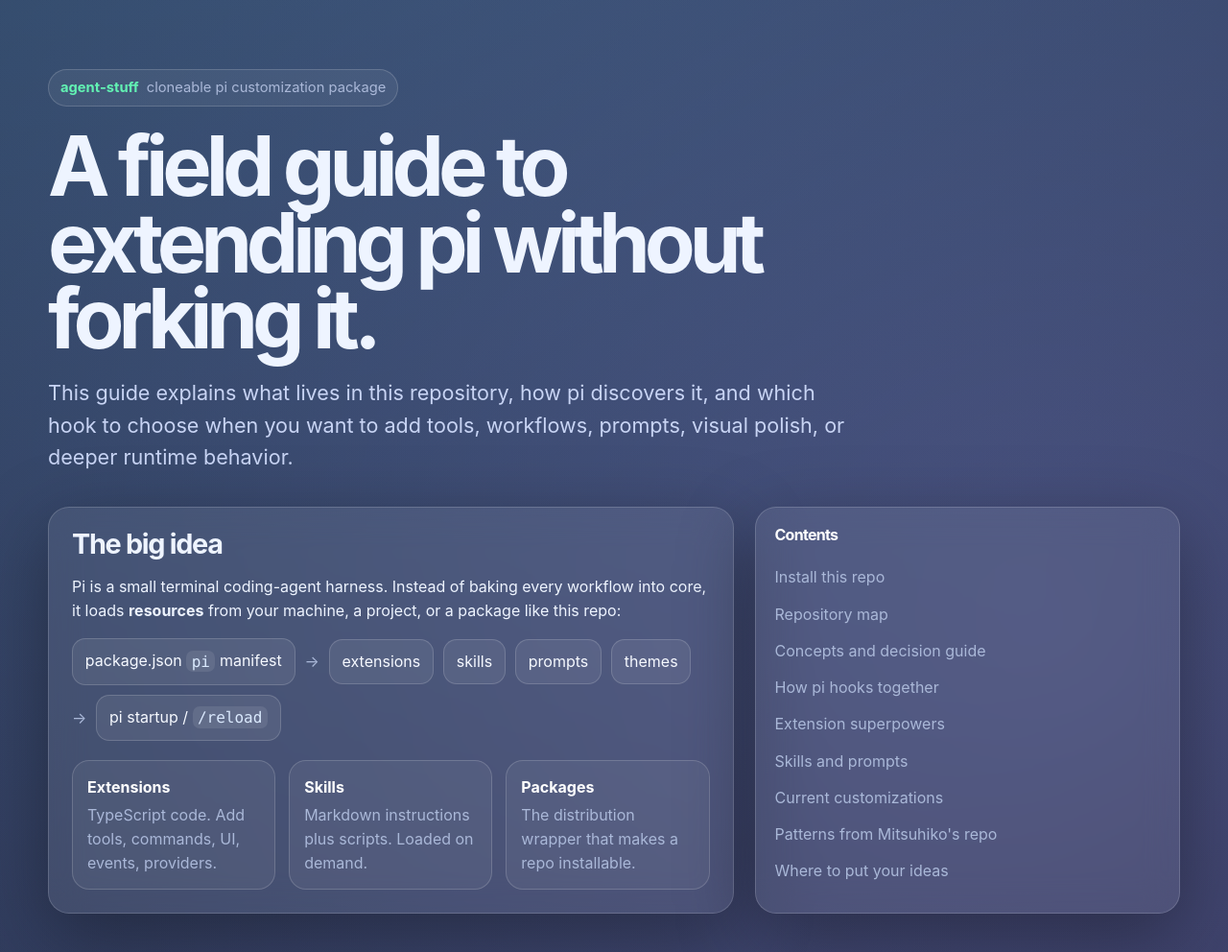
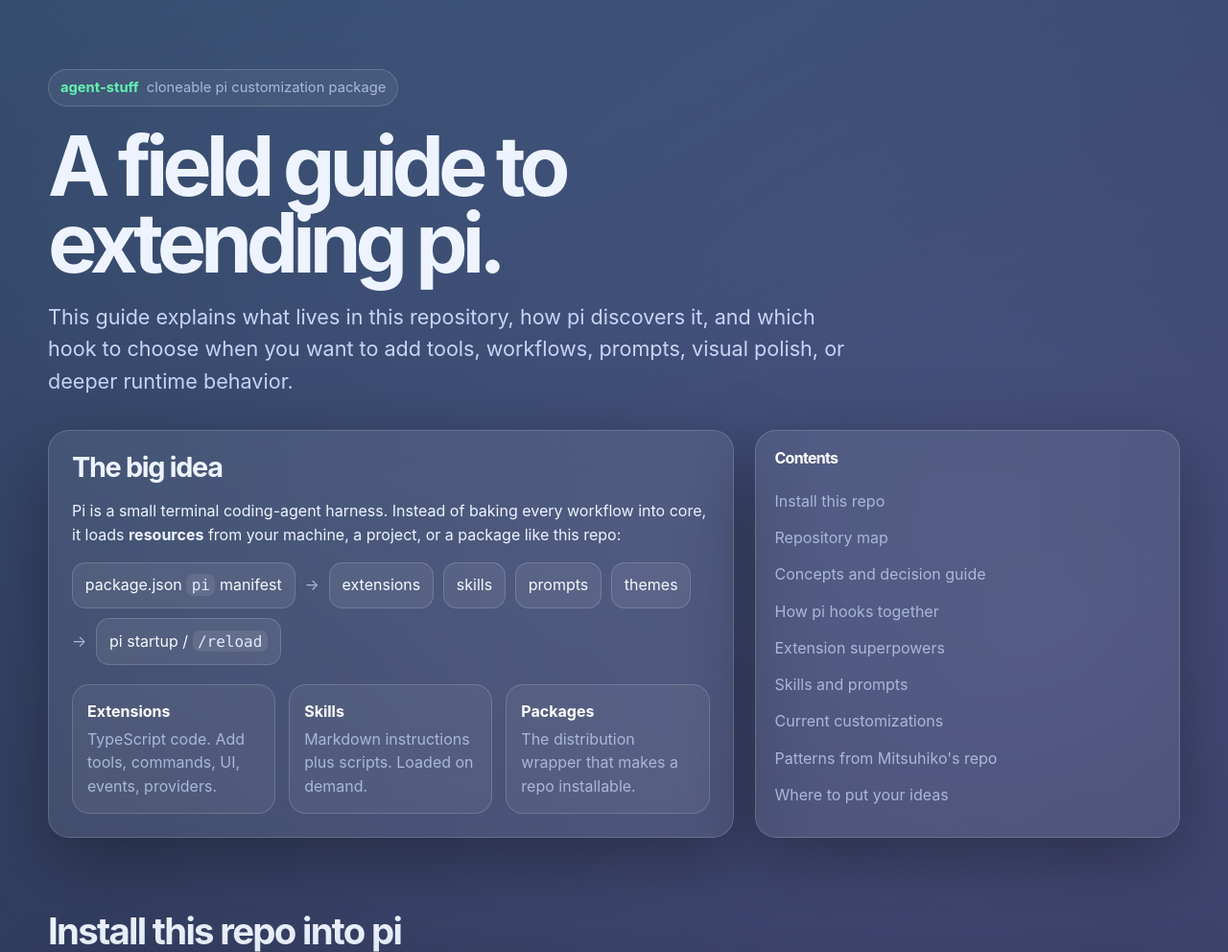
Before and after one commit to curtisalexander/agent-stuff, a website: page docs/index.html in a window 1280 px wide. Shown: the top 992 px of the page at 96% size. Drawn offline with Linux system fonts and the light colour scheme.

Commit message:
Refine guide headline

```diff
--- a/docs/index.html
+++ b/docs/index.html
@@ -91,7 +91,7 @@
   <header class="hero">
     <div class="wrap">
       <span class="badge"><b>agent-stuff</b> cloneable pi customization package</span>
-      <h1>A field guide to extending pi without forking it.</h1>
+      <h1>A field guide to extending pi.</h1>
       <p class="lead">This guide explains what lives in this repository, how pi discovers it, and which hook to choose when you want to add tools, workflows, prompts, visual polish, or deeper runtime behavior.</p>
       <div class="hero-grid">
         <div class="panel">
```
